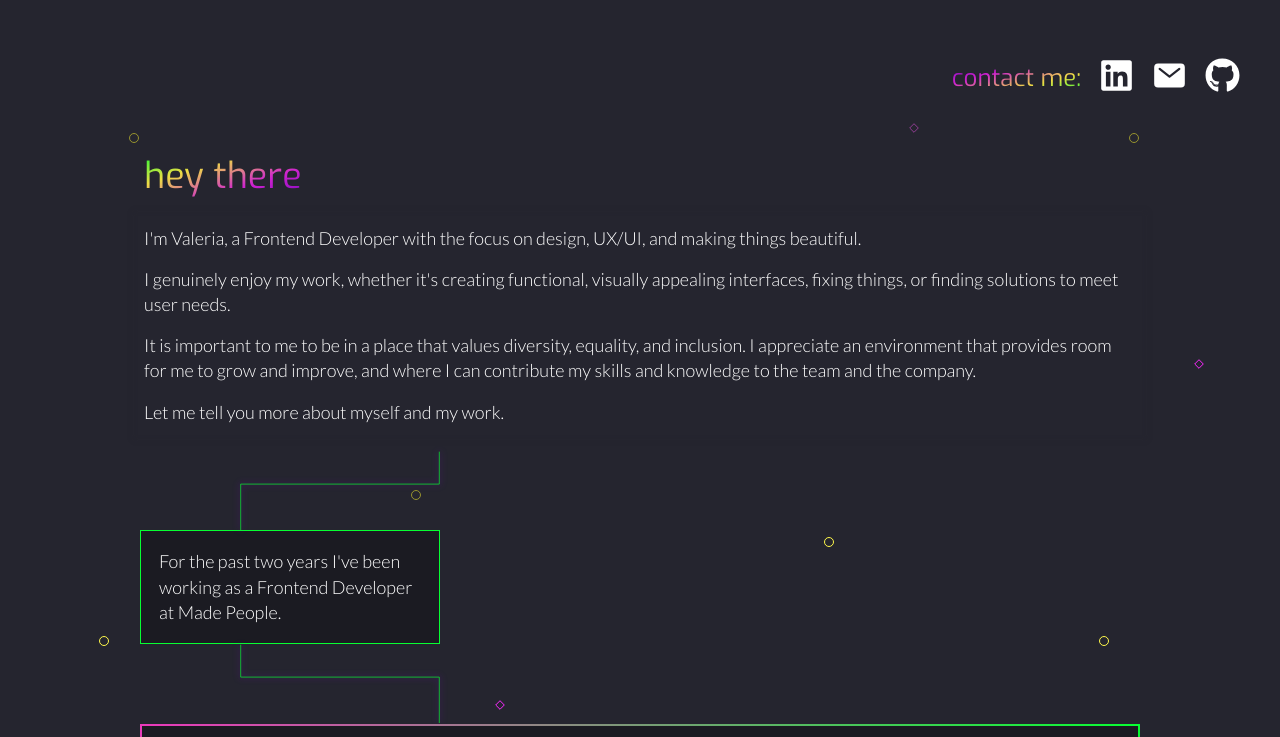
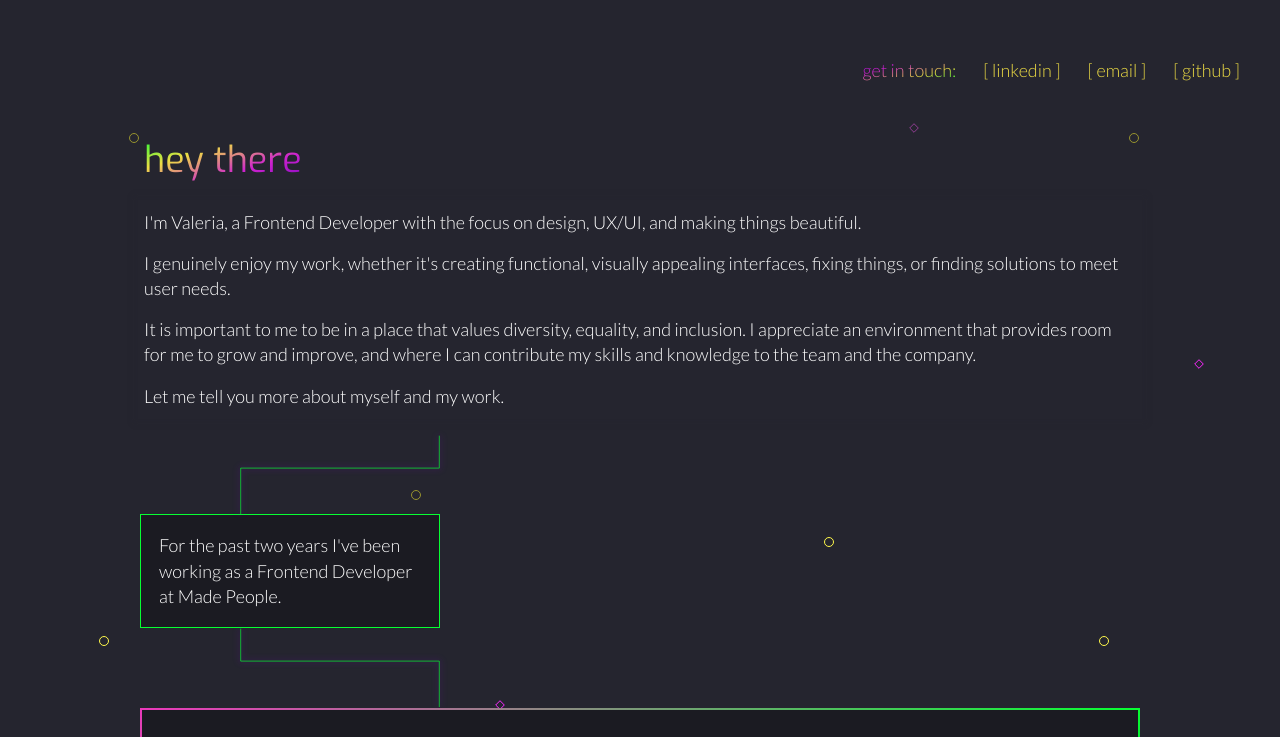
Before and after one commit to avreally/portfolio-website, a React (Create React App) app: page / in a window 1280 px wide. Shown: the top 737 px of the page. Built offline with nearby package versions, Linux system fonts and the light colour scheme; a web font is replaced by a local one.

Commit message:
remove icons from navbar

```diff
--- a/src/components/navbar/index.tsx
+++ b/src/components/navbar/index.tsx
@@ -1,29 +1,24 @@
 import "./styles.css";
-import { FaGithub, FaLinkedin } from "react-icons/fa";
-import { IoMail } from "react-icons/io5";
-import React from "react";
 
 const Navbar = () => {
 	return (
 		<nav className="navbar">
-      <div className="headline">contact me:</div>
+			<div className="headline">get in touch:</div>
 			<div className="nav-links">
 				<a
 					target="_blank"
 					rel="noopener noreferrer"
 					href="https://www.linkedin.com/in/valeriashadrina/?locale=en_US"
 				>
-          <FaLinkedin size={35} />
+					[ linkedin ]
 				</a>
-        <a href="mailto:valeriia.shadrina@hyperisland.se">
-          <IoMail size={35} />
-        </a>
+				<a href="mailto:valeriia.shadrina@hyperisland.se">[ email ]</a>
 				<a
 					target="_blank"
 					rel="noopener noreferrer"
 					href="https://github.com/avreally"
 				>
-          <FaGithub size={35} />
+					[ github ]
 				</a>
 			</div>
 		</nav>
--- a/src/components/navbar/styles.css
+++ b/src/components/navbar/styles.css
@@ -12,10 +12,6 @@
 }
 
 .headline {
-  font-family: "Exo", sans-serif;
-  font-weight: 400;
-  font-style: normal;
-  font-size: clamp(18px, 3vw, 24px);
   background: linear-gradient(
     to bottom right,
     #7303c0,
@@ -29,6 +25,16 @@
 
 .nav-links {
   display: flex;
-  gap: 1rem;
-  margin-left: 1rem;
+  gap: 1.5rem;
+  margin-left: 1.5rem;
 }
+
+.nav-links a {
+  text-decoration: none;
+  color: #eedd44;
+}
+
+.nav-links a:hover {
+  color: #cf23cf;
+  transition: color ease .5s;
+}
```
Lines whose indentation alone changed are shown as unchanged.
